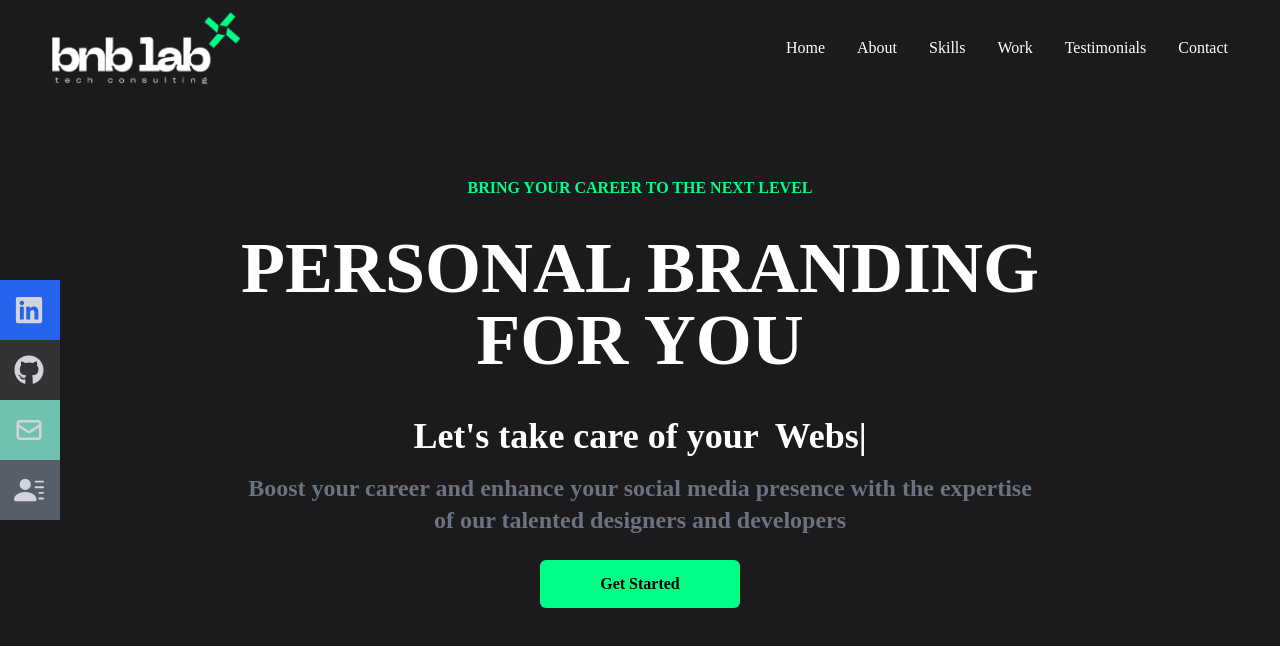
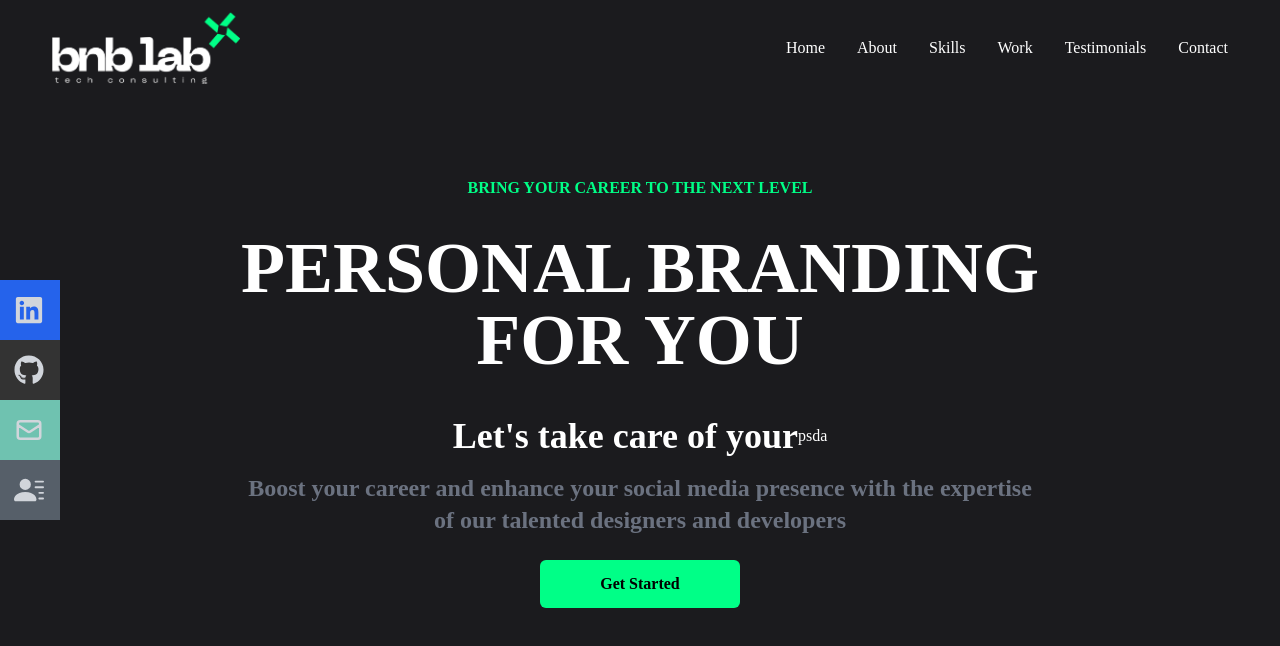
Before and after one commit to bilguun1130/new-bnb-lab, a React (Create React App) app: page / in a window 1280 px wide. Shown: the top 646 px of the page. Built offline with nearby package versions, Linux system fonts and the light colour scheme.

Commit message:
new new new

```diff
--- a/src/components/Hero.js
+++ b/src/components/Hero.js
@@ -1,17 +1,32 @@
 import React from 'react';
-import Typed from 'react-typed';
+import {useEffect, useRef} from 'react';
+import Typed from 'typed.js';
 
 function Hero() {
+  const el = useRef();
+  useEffect(() => {
+    const typed = new Typed(el.current, {
+      strings: ['zail', 'hay', 'psda'],
+      startDelay: 300,
+      typeSpeed: 150,
+      backDelay: 150,
+      smartBackspace: true,
+      showCursor: false,
+      loop: true,
+
+    })
+  });
+
+
   return (
+
     <div className='text-white'>
         <div className='max-w-[800px] mt-[-96px] w-full h-screen mx-auto text-center flex flex-col justify-center'>
             <p className='text-[#00FF87] font-bold p-2'>BRING YOUR CAREER TO THE NEXT LEVEL</p>
             <h1 className='md:text-7xl sm:text-6xl text-4xl font-bold md:py-6'>PERSONAL BRANDING FOR YOU</h1>
             <div className='flex justify-center items-center'>
                 <p className='md:text-4xl sm:text-4xl text-xl font-bold py-4'>Let's take care of your</p>
-                <Typed
-                className='md:text-4xl sm:text-4xl text-xl font-bold md:pl-4 pl-2'
-                strings={['Branding', 'Website', 'Social Media', 'And More']} typeSpeed={120} backSpeed={140} loop/>
+                <span ref={el}></span>
             </div>
             <p className='md:text-2xl text-xl font-bold text-gray-500' >Boost your career and enhance your social media presence with the expertise of our talented designers and developers</p>
             <button className='bg-[#00FF87] w-[200px] rounded-md font-bold my-6 mx-auto py-3 text-black hover:bg-[#00ff6e] hover:text-white'>Get Started</button>
```
Also changed, not shown: package.json (+13 -9 lines), 2 other files (tests, documents, lock files or other folders).
